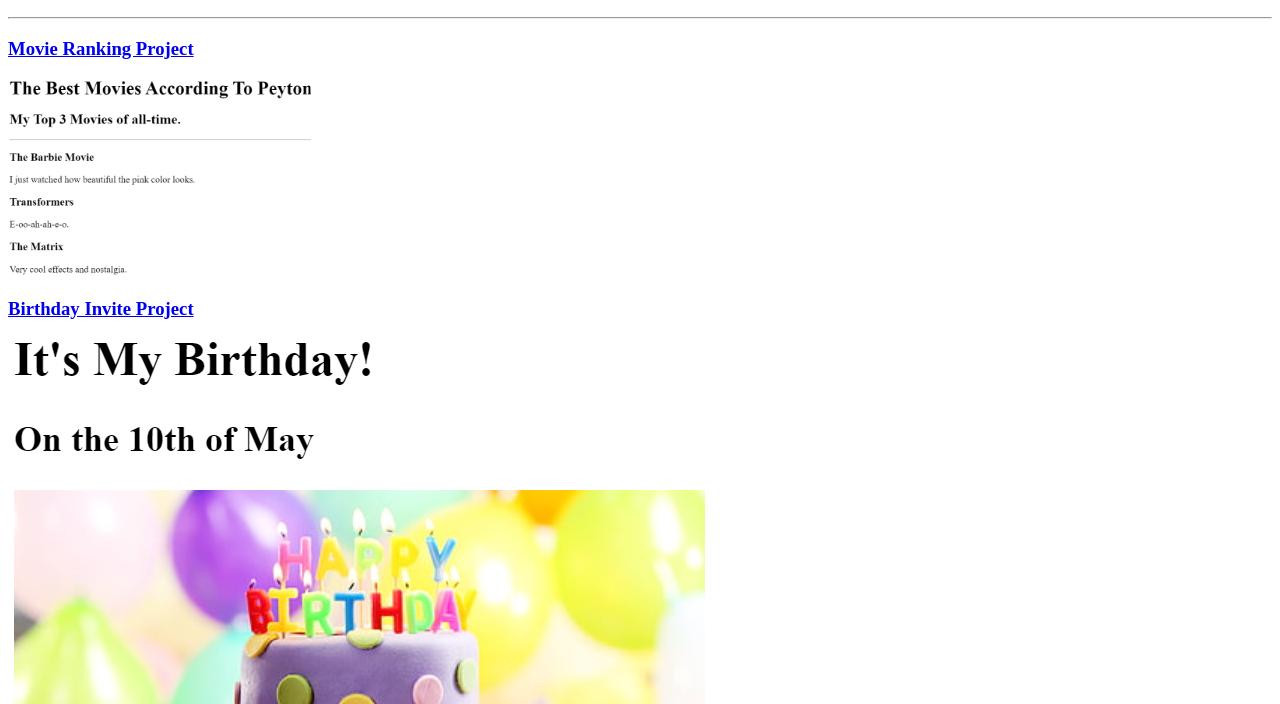
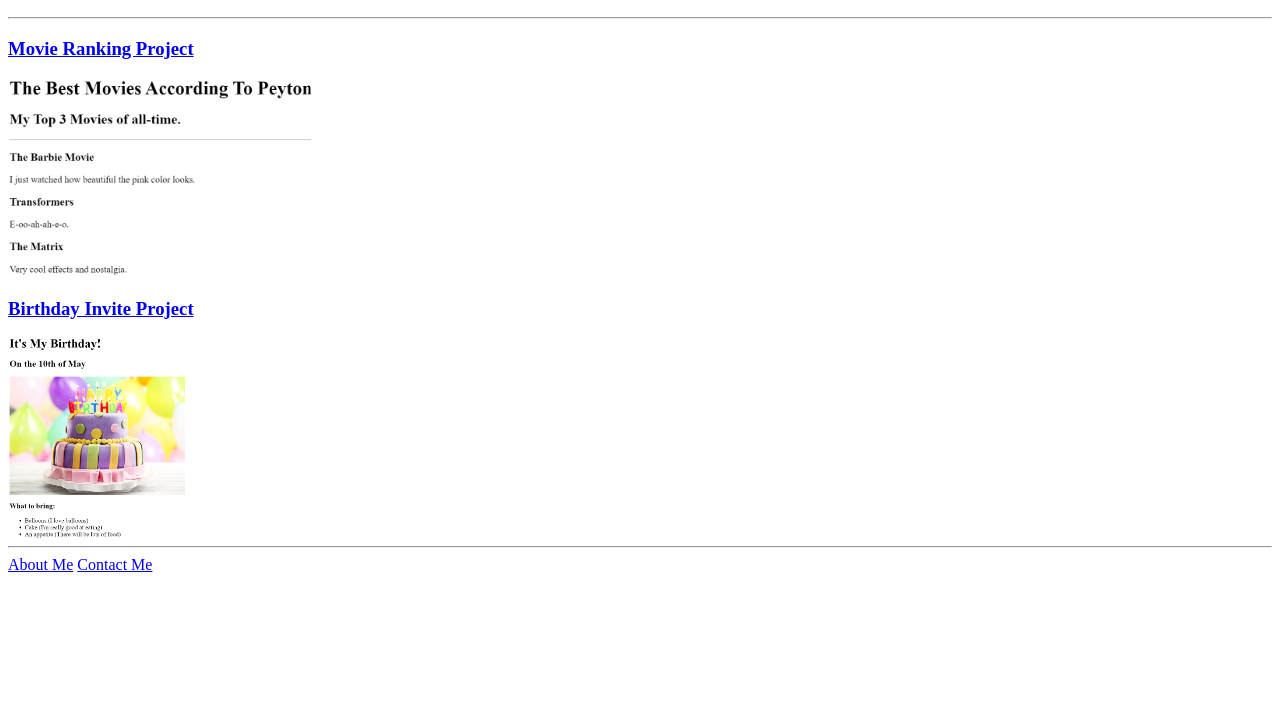
Before and after one commit to PeytonDow/html-portfolio, a plain HTML site: page index.html in a window 1280 px wide. Shown: the part 96-800 px from the top of the page. Drawn offline with Linux system fonts and the light colour scheme.

Commit message:
Update index.html

```diff
--- a/index.html
+++ b/index.html
@@ -27,7 +27,7 @@ https://developer.mozilla.org/en-US/docs/Web/HTML/Element/img#attr-height -->
         <h3><a href="./public/MovieRanking.html">Movie Ranking Project</a></h3>
         <img src="./assets/images/movieranking.png" height="200" alt="Picture of movie ranking project"/>
         <h3><a href="./public/BirthdayInvite.html">Birthday Invite Project</a></h3>
-        <img src="./assets/images/birthdayinvite.png"  alt="Picture of birthday website"/>
+        <img src="./assets/images/birthdayinvite.png" height="200" alt="Picture of birthday website"/>
         <hr />
         <a draggable="true" href="./public/about.html">About Me</a>
         <a draggable="true" href="./public/contact.html">Contact Me</a>
```
